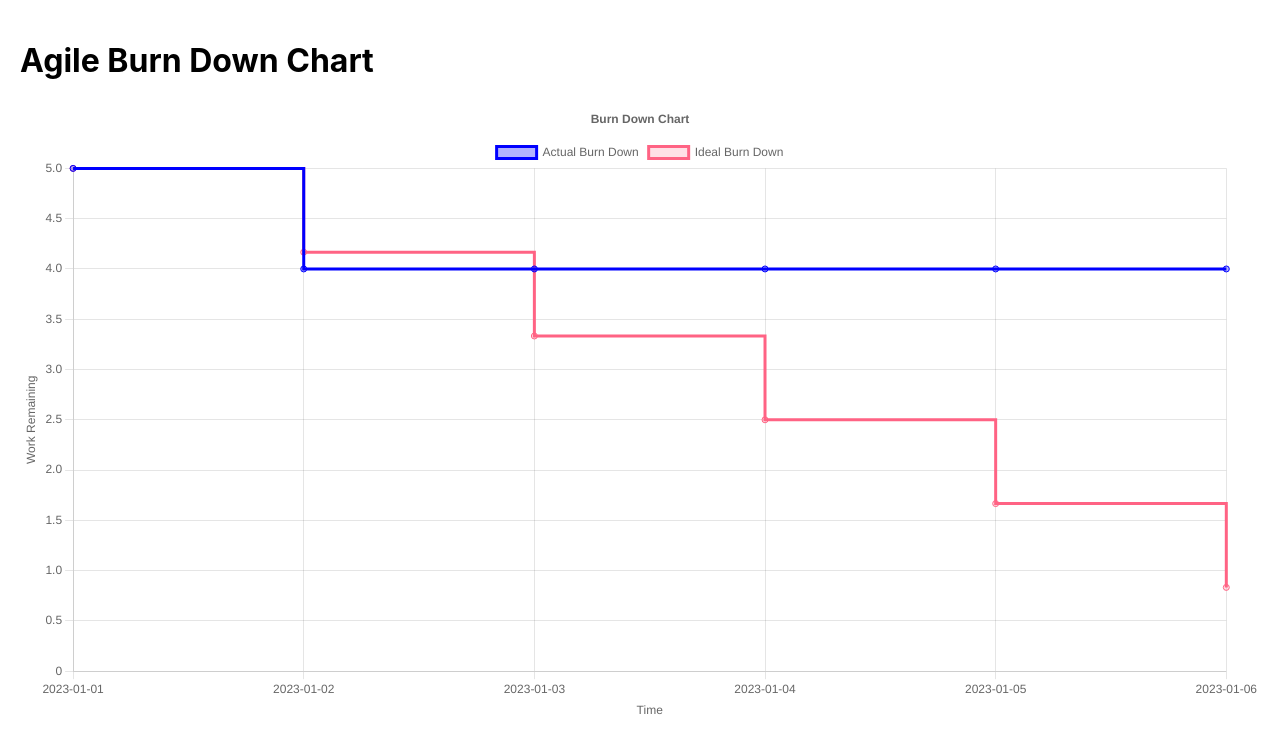
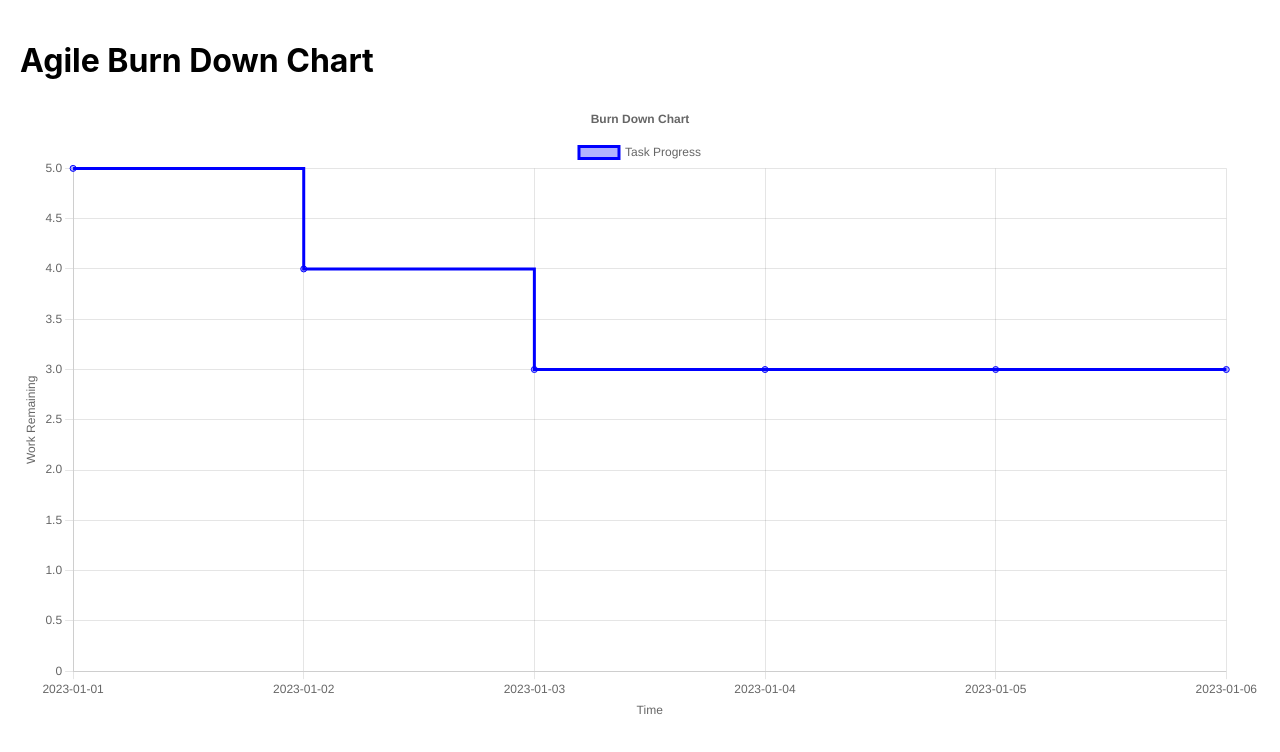
Before and after one commit to Mraj101/Agile-burnDownChartByReact-branch-d3js-v5-, a React (Create React App) app: page / in a window 1280 px wide. Shown: the top 752 px of the page. Built offline with nearby package versions, Linux system fonts and the light colour scheme.

Commit message:
ok for now , but line moves forward

```diff
--- a/src/App.js
+++ b/src/App.js
@@ -117,50 +117,57 @@
 // App.js
 import React, { useState, useEffect } from "react";
 import BurnDownChart from "./components/BurnDownChart";
-import "./App.css"; // Import the CSS file for styling
+import "./App.css";
 
 const generateDateRange = (startDate, endDate) => {
   const dateArray = [];
   let currentDate = new Date(startDate);
 
   while (currentDate <= new Date(endDate)) {
-    dateArray.push(currentDate.toISOString().split("T")[0]); // format date as YYYY-MM-DD
+    dateArray.push(currentDate.toISOString().split("T")[0]);
     currentDate.setDate(currentDate.getDate() + 1);
   }
   return dateArray;
 };
 
 const calculateBurnDownData = (tasks) => {
-  const startDate = tasks[0]?.startDate;
+  const startDate = tasks[0]?.startDate; // '2023-01-01'
   const endDate =
-    tasks[tasks.length - 1]?.endDate || new Date().toISOString().split("T")[0];
-  const labels = generateDateRange(startDate, endDate);
+    tasks[tasks.length - 1]?.endDate || new Date().toISOString().split("T")[0]; // '2023-01-06'
+  const labels = generateDateRange(startDate, endDate); // ['2023-01-01', '2023-01-02', '2023-01-03', '2023-01-04', '2023-01-05', '2023-01-06']
 
-  const totalTasks = tasks.length;
-  const idealBurnDown = labels.map(
-    (_, index) => totalTasks - (totalTasks / labels.length) * index
-  );
-  const actualBurnDown = Array(labels.length).fill(totalTasks);
+  const totalTasks = tasks.length; // 5
+  const actualBurnDown = Array(labels.length).fill(totalTasks); // [5, 5, 5, 5, 5, 5]
 
   const taskEndDates = new Map();
 
-  tasks.forEach((task, index) => {
+  for (let i = 0; i < tasks.length; i++) {
+    const task = tasks[i];
     if (task.isFinished) {
       const endDate = task.endDate;
-      taskEndDates.set(endDate, (taskEndDates.get(endDate) || 0) + 1);
+      if (taskEndDates.has(endDate)) {
+        taskEndDates.set(endDate, taskEndDates.get(endDate) + 1);
+      } else {
+        taskEndDates.set(endDate, 1);
+      }
     }
-  });
+  }
+
+  // taskEndDates: Map { '2023-01-02' => 1 }
 
   let completedTasks = 0;
 
-  labels.forEach((date, index) => {
+  for (let i = 0; i < labels.length; i++) {
+    const date = labels[i];
     if (taskEndDates.has(date)) {
       completedTasks += taskEndDates.get(date);
     }
-    actualBurnDown[index] = totalTasks - completedTasks;
-  });
+    actualBurnDown[i] = totalTasks - completedTasks;
+  }
 
-  return { labels, data: { actual: actualBurnDown, ideal: idealBurnDown } };
+  // actualBurnDown: [5, 4, 4, 4, 4, 4]
+
+  return { labels, data: { actual: actualBurnDown } };
 };
 
 const App = () => {
@@ -177,7 +184,7 @@ const App = () => {
       taskId: 2,
       startDate: "2023-01-02",
       endDate: "2023-01-03",
-      isFinished: false,
+      isFinished: true,
     },
     {
       taskName: "Task 3",
--- a/src/components/BurnDownChart.js
+++ b/src/components/BurnDownChart.js
@@ -26,18 +26,10 @@ const BurnDownChart = ({ data, labels }) => {
     labels: labels,
     datasets: [
       {
-        label: "Actual Burn Down",
+        label: "Task Progress",
         data: data.actual,
         borderColor: "blue",
         backgroundColor: "rgba(0, 0, 255, 0.3)",
-        fill: true,
-        stepped: true,
-      },
-      {
-        label: "Ideal Burn Down",
-        data: data.ideal,
-        borderColor: "rgba(255, 99, 132, 1)",
-        backgroundColor: "rgba(255, 99, 132, 0.2)",
         fill: true,
         stepped: true,
       },
```
